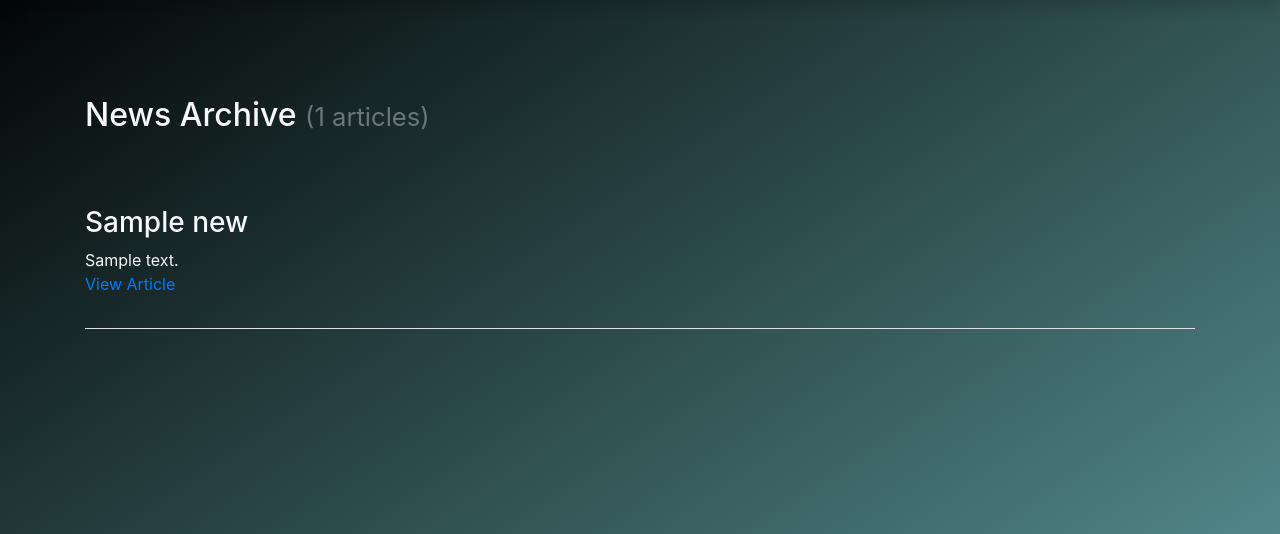
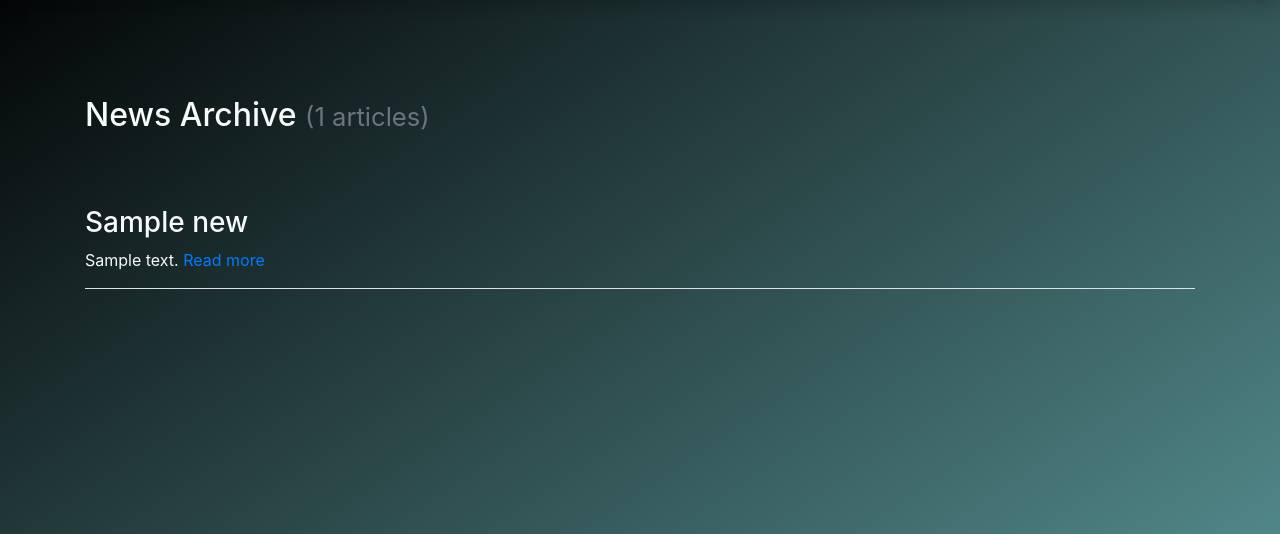
Before and after one commit to zuacaldeira/nsemi, a CodeIgniter app: page /database/news in a window 1280 px wide. Shown: the part 63-597 px from the top of the page. Run offline with CodeIgniter, Linux system fonts and the light colour scheme; tables that the repository leaves empty or names only in its code hold one stand-in row (values such as "Sample post"); some libraries are stand-ins or nearby versions.

Commit message:
Add summary/abstract field to articles.

```diff
--- a/application/controllers/News.php
+++ b/application/controllers/News.php
@@ -33,6 +33,7 @@ class News extends CI_Controller {
         $data['owner'] = $user['username'];
         $data['slug'] = $article['slug'];
         $data['id'] = $article['id'];
+        $data['summary'] = $article['summary'];
 
         $data['session_user'] = $this->session->userdata('username');
 
@@ -49,6 +50,7 @@ class News extends CI_Controller {
 
         $this->form_validation->set_rules('title', 'Title', 'required|trim');
         $this->form_validation->set_rules('text', 'Text', 'required|trim');
+        $this->form_validation->set_rules('summary', 'Summary', 'required|trim');
 
         if($this->form_validation->run() === FALSE) {
             $data['title'] = 'You are writing a new article...';
@@ -86,6 +88,7 @@ class News extends CI_Controller {
             $_POST['slug'] = $article['slug'];
             $_POST['id'] = $article['id'];
             $_POST['createdAt'] = $article['createdAt'];
+            $_POST['summary'] = $article['summary'];
 
             $this->load->view('templates/header', $data);
             $this->load->view('news/create');
--- a/application/models/News_model.php
+++ b/application/models/News_model.php
@@ -22,6 +22,7 @@ class News_model extends CI_Model {
         $data = array(
             'slug' => url_title($this->input->post('title'), 'dash', TRUE),
             'title' => remove_invisible_characters($this->input->post('title')),
+            'summary' => remove_invisible_characters($this->input->post('summary')),
             'text' => remove_invisible_characters($this->input->post('text')),
             'author' => $this->session->userdata('username'),
             'updatedAt' => NULL
--- a/application/views/news/index.php
+++ b/application/views/news/index.php
@@ -16,10 +16,12 @@
         <h3>
             <?php echo $news_item['title']; ?>
         </h3>
-        <div class="main">
-            <?php echo $news_item['text'];  ?>
+        <div class="body">
+            <?php
+                echo $news_item['summary'];
+            ?>
+            <a class="display-inline" href="<?php echo base_url().'news/'.$news_item['slug']; ?>">Read more</a>
         </div>
-        <p><a href="<?php echo base_url().'news/'.$news_item['slug']; ?>">View Article</a></p>
     </div>
 
     <?php endforeach; ?>
```
Also changed, not shown: application/views/news/create.php (+7 -1 lines).
